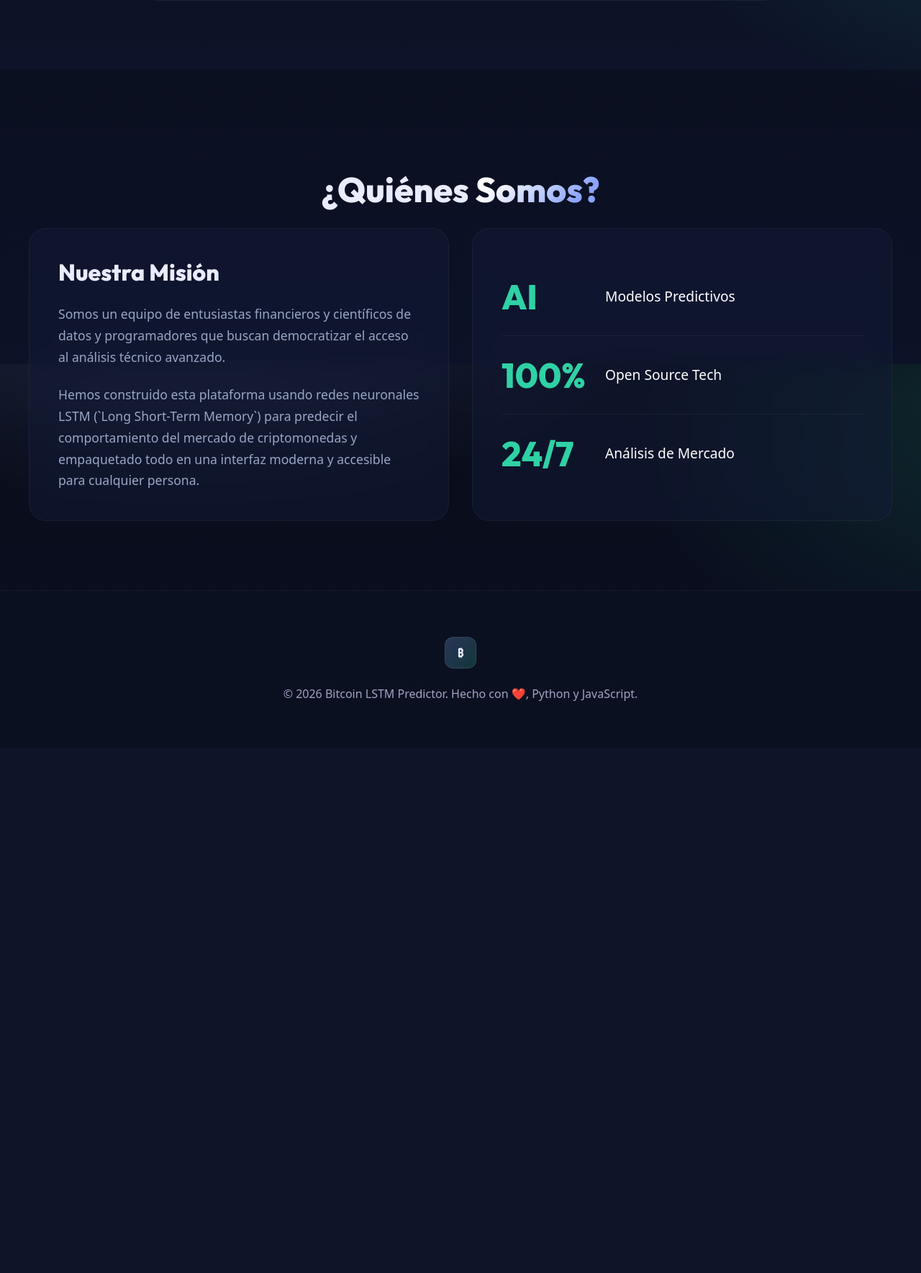
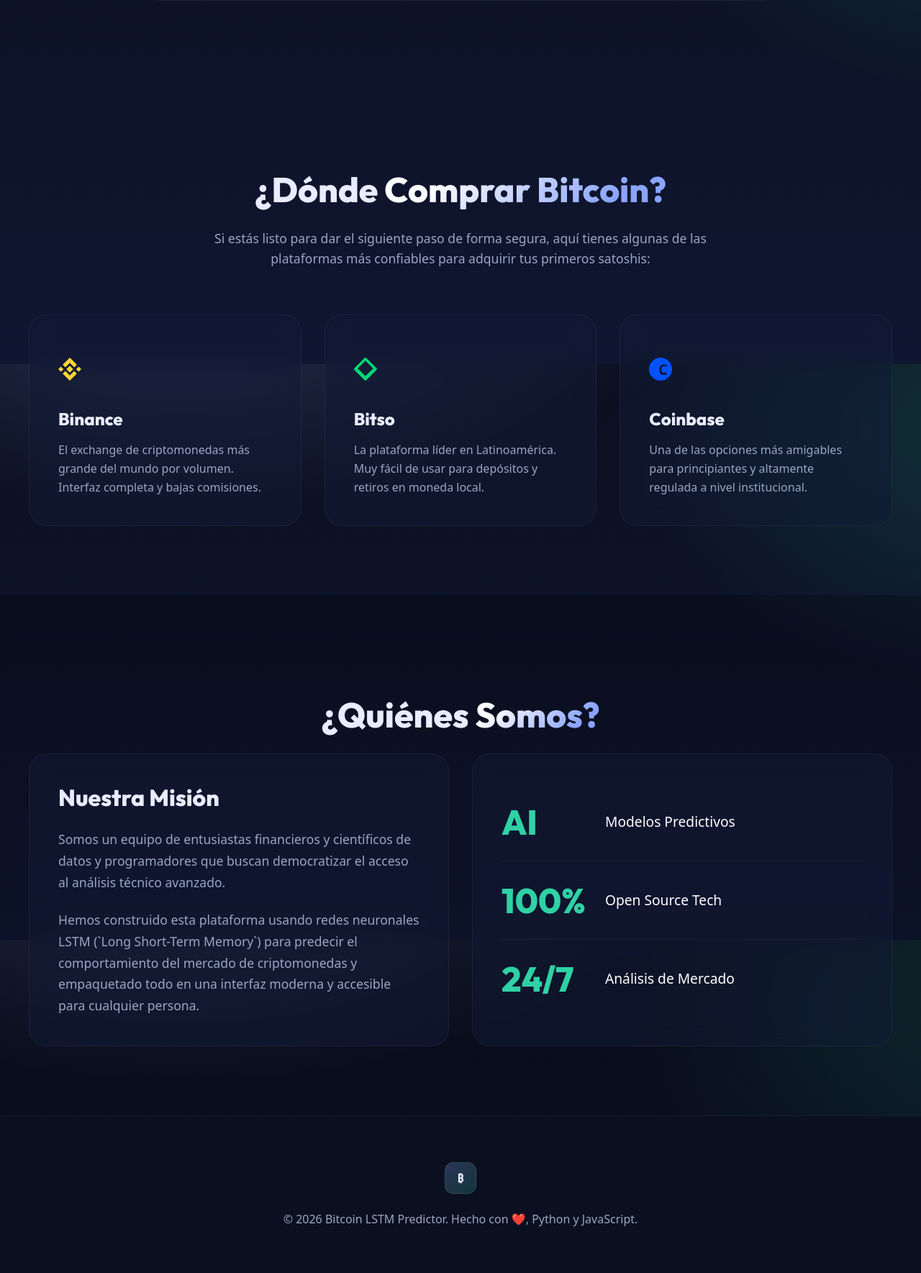
Before and after one commit to briancgx/catcoin, a FastAPI app: page / in a window 1280 px wide. Shown: the part 3494-5263 px from the top of the page at 72% size. Before the commit the page ends 4468 px from the top, so only its background shows below. Run offline with FastAPI, Linux system fonts and the light colour scheme; some libraries are stand-ins or nearby versions.

Commit message:
Update landing page buy section and chart double-click

```diff
--- a/app/static/js/app.js
+++ b/app/static/js/app.js
@@ -82,6 +82,15 @@ function renderPriceChart(series) {
         _ctxAsk(q, r.left + r.width / 2, r.top + 80);
       }
     });
+    el.on("plotly_doubleclick", function () {
+      Plotly.relayout(el, {
+        "xaxis.autorange": true,
+        "yaxis.autorange": true,
+        "yaxis2.autorange": true
+      });
+      const t = document.getElementById("ctxTooltip");
+      if (t) t.setAttribute("hidden", "");
+    });
   }
 }
 
@@ -109,6 +118,14 @@ function renderBacktestChart(backtest) {
         const r = el.getBoundingClientRect();
         _ctxAsk(q, r.left + r.width / 2, r.top + 80);
       }
+    });
+    el.on("plotly_doubleclick", function () {
+      Plotly.relayout(el, {
+        "xaxis.autorange": true,
+        "yaxis.autorange": true
+      });
+      const t = document.getElementById("ctxTooltip");
+      if (t) t.setAttribute("hidden", "");
     });
   }
 }
--- a/app/templates/landing.html
+++ b/app/templates/landing.html
@@ -28,6 +28,7 @@
                 <a href="#what-is-btc" class="nav-link">¿Qué es?</a>
                 <a href="#history" class="nav-link">Historia</a>
                 <a href="#video" class="nav-link">Aprende</a>
+                <a href="#buy" class="nav-link text-gradient" style="font-weight: 600;">Comprar</a>
                 <a href="#about" class="nav-link">Equipo</a>
                 <a href="/dashboard" class="nav-cta-btn">Ir al Predictor <svg viewBox="0 0 24 24" fill="none"
                         class="btn-icon">
@@ -145,6 +146,59 @@
         </div>
     </section>
 
+    <!-- Buy Section -->
+    <section id="buy" class="landing-section" data-section="buy">
+        <div class="section-container">
+            <h2 class="section-title">¿Dónde <span class="text-gradient">Comprar Bitcoin?</span></h2>
+            <p class="section-description">Si estás listo para dar el siguiente paso de forma segura, aquí tienes
+                algunas de las plataformas más confiables para adquirir tus primeros satoshis:</p>
+
+            <div class="features-grid">
+                <a href="https://www.binance.com/" target="_blank" rel="noopener noreferrer"
+                    class="feature-card glass-panel"
+                    style="text-decoration: none; color: inherit; transition: transform 0.3s; cursor: pointer;"
+                    onmouseover="this.style.transform='translateY(-5px)'" onmouseout="this.style.transform='none'">
+                    <div class="feature-icon" style="color:#FCD535">
+                        <svg viewBox="0 0 24 24" fill="currentColor" width="32" height="32">
+                            <path
+                                d="M16.624 13.9202l2.7175 2.7154-7.353 7.353-7.353-7.352 2.7175-2.7164 4.6355 4.6595 4.6356-4.6595zm4.6366-4.6366L24 12l-2.7394 2.7154-2.7175-2.7154 2.7394-2.7154zM7.376 10.0798L4.6585 7.3644 12 0l7.3415 7.3644-2.7175 2.7164-4.624-4.6595-4.624 4.6595zm-4.6366 4.6366L0 12l2.7394-2.7154 2.7175 2.7154L2.7394 14.7164zM12 15.6174l-3.6174-3.6174L12 8.3826l3.6174 3.6174L12 15.6174z" />
+                        </svg>
+                    </div>
+                    <h3>Binance</h3>
+                    <p>El exchange de criptomonedas más grande del mundo por volumen. Interfaz completa y bajas
+                        comisiones.</p>
+                </a>
+                <a href="https://bitso.com/" target="_blank" rel="noopener noreferrer" class="feature-card glass-panel"
+                    style="text-decoration: none; color: inherit; transition: transform 0.3s; cursor: pointer;"
+                    onmouseover="this.style.transform='translateY(-5px)'" onmouseout="this.style.transform='none'">
+                    <div class="feature-icon" style="color:#00D775">
+                        <svg viewBox="0 0 24 24" fill="currentColor" width="32" height="32">
+                            <path
+                                d="M11.905 0a1.353 1.353 0 0 0-.962.404L.43 10.925a1.378 1.378 0 0 0 0 1.942l10.513 10.511a1.354 1.354 0 0 0 1.924 0l10.513-10.511a1.378 1.378 0 0 0 0-1.942L12.867.404A1.354 1.354 0 0 0 11.905 0zm0 3.235l7.989 7.989-7.989 7.988-7.988-7.988 7.988-7.989z" />
+                        </svg>
+                    </div>
+                    <h3>Bitso</h3>
+                    <p>La plataforma líder en Latinoamérica. Muy fácil de usar para depósitos y retiros en moneda local.
+                    </p>
+                </a>
+                <a href="https://www.coinbase.com/" target="_blank" rel="noopener noreferrer"
+                    class="feature-card glass-panel"
+                    style="text-decoration: none; color: inherit; transition: transform 0.3s; cursor: pointer;"
+                    onmouseover="this.style.transform='translateY(-5px)'" onmouseout="this.style.transform='none'">
+                    <div class="feature-icon" style="color:#0052FF">
+                        <svg viewBox="0 0 24 24" fill="currentColor" width="32" height="32">
+                            <path
+                                d="M12 0c-6.627 0-12 5.373-12 12s5.373 12 12 12 12-5.373 12-12-5.373-12-12-12zm6.208 17.653c-.347.166-.75.302-1.189.404-.439.102-.916.153-1.431.153-1.077 0-1.984-.23-2.721-.69-.737-.46-1.282-1.1-1.636-1.918-.354-.818-.531-1.782-.531-2.894 0-1.112.177-2.076.531-2.894.354-.818.899-1.458 1.636-1.918.737-.46 1.644-.69 2.721-.69.515 0 .992.051 1.431.153.439.102.842.238 1.189.404v1.892c-.347-.23-.717-.417-1.111-.561-.394-.144-.815-.216-1.263-.216-.621 0-1.15.143-1.587.429-.437.286-.773.685-1.009 1.199-.236.514-.354 1.114-.354 1.801 0 .687.118 1.287.354 1.801.236.514.572.913 1.009 1.199.437.286.966.429 1.587.429.448 0 .869-.072 1.263-.216.394-.144.764-.331 1.111-.561v1.892zM9.5 12.001A5.006 5.006 0 0 1 4.5 7h-2v10h2a5.003 5.003 0 0 1 5-4.999z" />
+                        </svg>
+                    </div>
+                    <h3>Coinbase</h3>
+                    <p>Una de las opciones más amigables para principiantes y altamente regulada a nivel institucional.
+                    </p>
+                </a>
+            </div>
+        </div>
+    </section>
+
     <!-- About Us Section -->
     <section id="about" class="landing-section section-alt" data-section="about">
         <div class="section-container">
```
Also changed, not shown: app/templates/index.html (+10 -5 lines), data/bitcoin_dataset_actualizado.csv.
